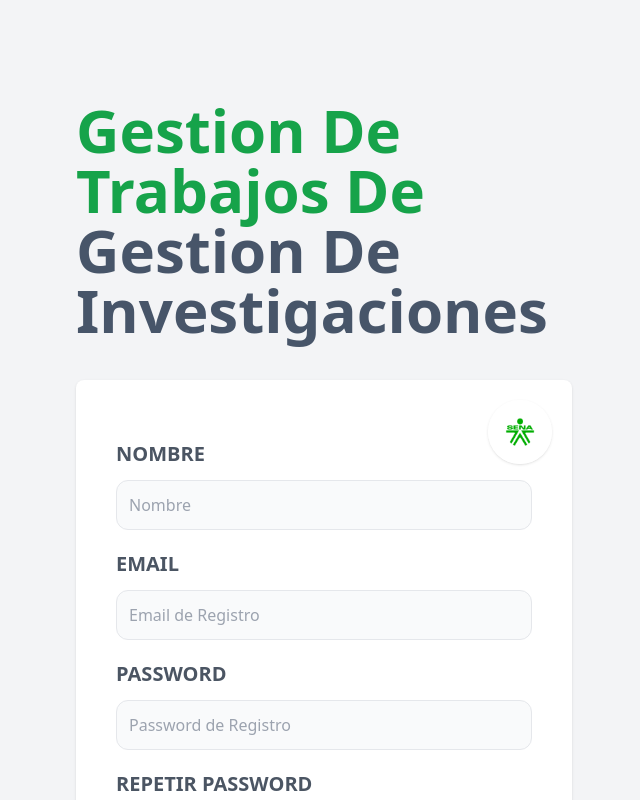
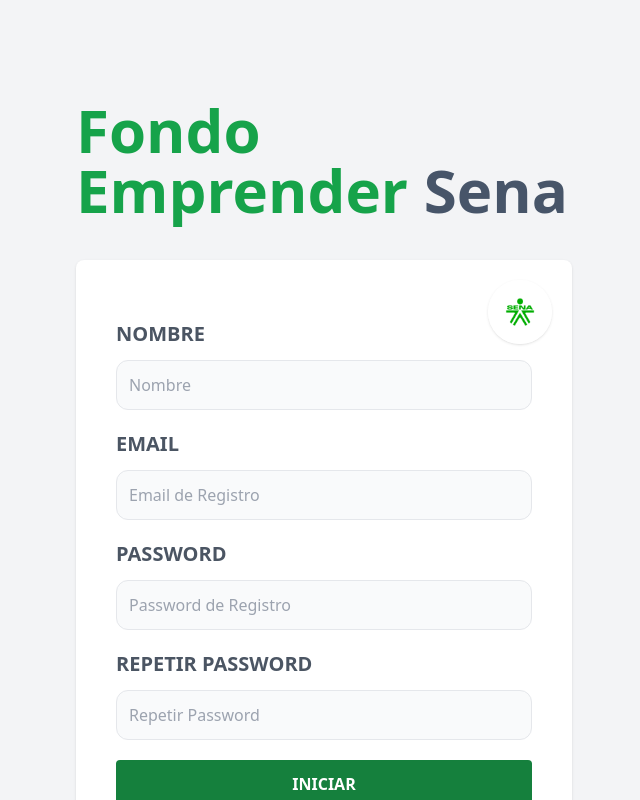
Before and after one commit to kevinENP777/mern-frontend-vercel, a React (Vite) app: page /registrar in a window 1280 px wide. Shown: the top 800 px of the page, without its empty margins (316-956 px from the left). Built offline with nearby package versions, Linux system fonts and the light colour scheme.

Commit message:
error 307

```diff
--- a/src/components/Alerta.jsx
+++ b/src/components/Alerta.jsx
@@ -1,8 +1,7 @@
-
-const Alerta = ({alerta}) => {
+const Alerta = ({ alerta }) => {
   return (
     <div className={`${alerta.error ? 'from-red-400 to-red-600' :
-      'from-sky-400 to-sky-600'} bg-gradient-to-br text-center p-3 rounded-xl
+    'from-green-500 to-green-700'} bg-gradient-to-br text-center p-3 rounded-xl
     uppercase text-white font-bold text-sm my-10`}>
       {alerta.msg}
     </div>
--- a/src/context/ProyectosProvider.jsx
+++ b/src/context/ProyectosProvider.jsx
@@ -211,7 +211,7 @@
             const { data } = await clienteAxios.post('/tareas', tarea, config)
             // console.log(data)
 
-            //Agregar la tarea al state
+            // Agregar la tarea al state
             const proyectoActualizado = {...proyecto}
             proyectoActualizado.tareas=[...proyecto.tareas, data]
             setProyecto(proyectoActualizado)
--- a/src/paginas/Registrar.jsx
+++ b/src/paginas/Registrar.jsx
@@ -1,8 +1,17 @@
 import { useState } from "react"
 import { Link } from "react-router-dom"
-import Alerta from "../components/Alerta"
 import clienteAxios from "../config/clienteAxios"
 import logosena from './img/logosena.png' // imagen de la esquina derecha de arriba
+
+const Alerta = ({ alerta }) => {
+  return (
+    <div className={`${alerta.error ? 'from-red-400 to-red-600' :
+    'from-green-500 to-green-700'} bg-gradient-to-br text-center p-3 rounded-xl
+    uppercase text-white font-bold text-sm my-10`}>
+      {alerta.msg}
+    </div>
+  )
+}
 
 const Registrar = () => {
   const [ nombre, setNombre ] = useState('')
@@ -37,7 +46,7 @@
     }
 
     setAlerta({}) // limpia el error
-// crea el usuario desde Api
+    // crea el usuario desde Api
     try {
       const formData = new FormData()
       formData.append('nombre', nombre)
@@ -71,8 +80,8 @@
 
   return (
     <>
-      <h1 className="text-green-600 font-black text-6xl capitalize">gestion de trabajos de {' '}
-          <span className="text-slate-600">gestion de investigaciones</span>
+      <h1 className="text-green-600 font-black text-6xl capitalize">Fondo Emprender{' '}
+          <span className="text-slate-600"> Sena </span>
       </h1>
 
       {msg && <Alerta alerta={alerta}/>}
```
Also changed, not shown: src/paginas/NuevoColaborador.jsx (line endings or trailing spaces). Lines whose indentation alone changed are shown as unchanged.
